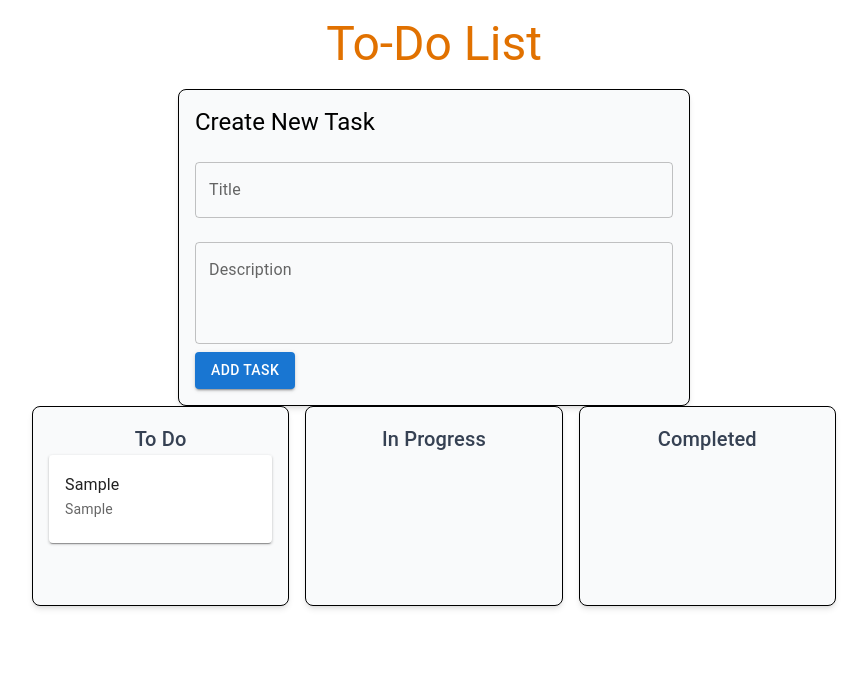
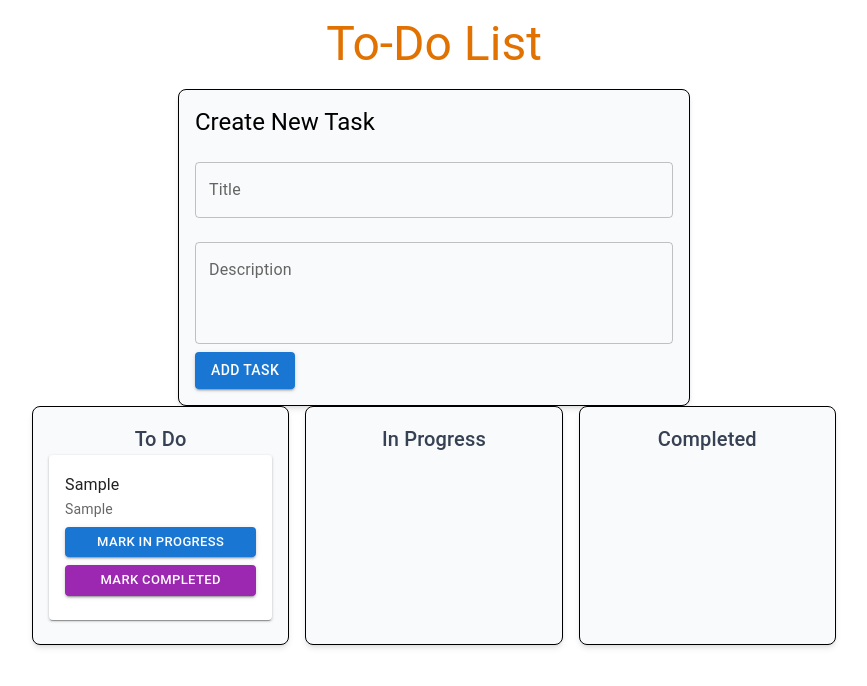
Before and after one commit to sudhanshumishra-js/vite-test, a React (Vite) app: page / in a window 1280 px wide. Both pictures are taken after typing "Sample", "Sample" into the empty fields and a click on the button "ADD TASK". Shown: the top 686 px of the page, without its empty margins (206-1073 px from the left). Built offline with nearby package versions, Linux system fonts and the light colour scheme.

Commit message:
added editing tasks and description

```diff
--- a/src/components/TskItem.tsx
+++ b/src/components/TskItem.tsx
@@ -1,5 +1,14 @@
+import { useState, useRef } from "react";
 import { Draggable } from "react-beautiful-dnd";
-import { Card, CardContent, Typography } from "@mui/material";
+import {
+  Button,
+  Card,
+  CardContent,
+  Stack,
+  TextField,
+  Typography,
+} from "@mui/material";
+import { useTaskContext } from "../context/TaskContext";
 import { Task } from "../types/types";
 
 interface TaskItemProps {
@@ -8,6 +17,116 @@ interface TaskItemProps {
 }
 
 const TaskItem: React.FC<TaskItemProps> = ({ task, index }) => {
+  const { moveTask, updateTask } = useTaskContext();
+  const [isEditingTitle, setIsEditingTitle] = useState(false);
+  const [isEditingDescription, setIsEditingDescription] = useState(false);
+  const [editedTitle, setEditedTitle] = useState(task.title);
+  const [editedDescription, setEditedDescription] = useState(task.description);
+
+  const titleRef = useRef<HTMLInputElement>(null);
+  const descriptionRef = useRef<HTMLInputElement>(null);
+
+  const handleMoveTask = (newStatus: Task["status"]) => {
+    moveTask(task.id, newStatus);
+  };
+
+  const saveChanges = () => {
+    if (editedTitle !== task.title || editedDescription !== task.description) {
+      updateTask(task.id, {
+        title: editedTitle,
+        description: editedDescription,
+      });
+    }
+    setIsEditingTitle(false);
+    setIsEditingDescription(false);
+  };
+
+  const handleKeyDown = (
+    e: React.KeyboardEvent<HTMLInputElement>,
+    field: "title" | "description"
+  ) => {
+    if (e.key === "Enter") saveChanges();
+    if (e.key === "Escape") {
+      setEditedTitle(task.title);
+      setEditedDescription(task.description);
+      setIsEditingTitle(false);
+      setIsEditingDescription(false);
+    }
+  };
+
+  const renderButtons = () => {
+    switch (task.status) {
+      case "todo":
+        return (
+          <>
+            <Button
+              variant="contained"
+              color="primary"
+              size="small"
+              onClick={() => handleMoveTask("in-progress")}
+            >
+              Mark In Progress
+            </Button>
+            <Button
+              variant="contained"
+              color="secondary"
+              size="small"
+              onClick={() => handleMoveTask("completed")}
+            >
+              Mark Completed
+            </Button>
+          </>
+        );
+
+      case "in-progress":
+        return (
+          <>
+            <Button
+              variant="contained"
+              color="success"
+              size="small"
+              onClick={() => handleMoveTask("completed")}
+            >
+              Mark Completed
+            </Button>
+            <Button
+              variant="contained"
+              color="warning"
+              size="small"
+              onClick={() => handleMoveTask("todo")}
+            >
+              Mark To Do
+            </Button>
+          </>
+        );
+
+      case "completed":
+        return (
+          <>
+            <Button
+              variant="contained"
+              color="primary"
+              size="small"
+              onClick={() => handleMoveTask("in-progress")}
+            >
+              Mark In Progress
+            </Button>
+            <Button
+              variant="contained"
+              color="warning"
+              size="small"
+              onClick={() => handleMoveTask("todo")}
+            >
+              Mark To Do
+            </Button>
+          </>
+        );
+
+      default:
+        return null;
+    }
+  };
+
   return (
     <Draggable draggableId={task.id} index={index}>
       {(provided) => (
@@ -19,12 +138,53 @@ const TaskItem: React.FC<TaskItemProps> = ({ task, index }) => {
         >
           <Card>
             <CardContent>
-              <Typography variant="subtitle1" className="font-bold">
-                {task.title}
-              </Typography>
-              <Typography variant="body2" color="textSecondary">
-                {task.description}
-              </Typography>
+              {isEditingTitle ? (
+                <TextField
+                  inputRef={titleRef}
+                  value={editedTitle}
+                  onChange={(e) => setEditedTitle(e.target.value)}
+                  onBlur={saveChanges}
+                  onKeyDown={(e) => handleKeyDown(e as any, "title")}
+                  fullWidth
+                  size="small"
+                  autoFocus
+                />
+              ) : (
+                <Typography
+                  variant="subtitle1"
+                  className="font-bold cursor-pointer"
+                  onClick={() => setIsEditingTitle(true)}
+                >
+                  {task.title}
+                </Typography>
+              )}
+
+              {isEditingDescription ? (
+                <TextField
+                  inputRef={descriptionRef}
+                  value={editedDescription}
+                  onChange={(e) => setEditedDescription(e.target.value)}
+                  onBlur={saveChanges}
+                  onKeyDown={(e) => handleKeyDown(e as any, "description")}
+                  fullWidth
+                  size="small"
+                  multiline
+                  autoFocus
+                />
+              ) : (
+                <Typography
+                  variant="body2"
+                  color="textSecondary"
+                  className="cursor-pointer"
+                  onClick={() => setIsEditingDescription(true)}
+                >
+                  {task.description || "No description"}
+                </Typography>
+              )}
+
+              <Stack direction="column" spacing={1} className="mt-2">
+                {renderButtons()}
+              </Stack>
             </CardContent>
           </Card>
         </div>
--- /dev/null
+++ b/src/components/modals/ConfirmationModal.tsx
@@ -0,0 +1,5 @@
+const ConfirmationModal = () => {
+  return <div>ConfirmationModal</div>;
+};
+
+export default ConfirmationModal;
```
